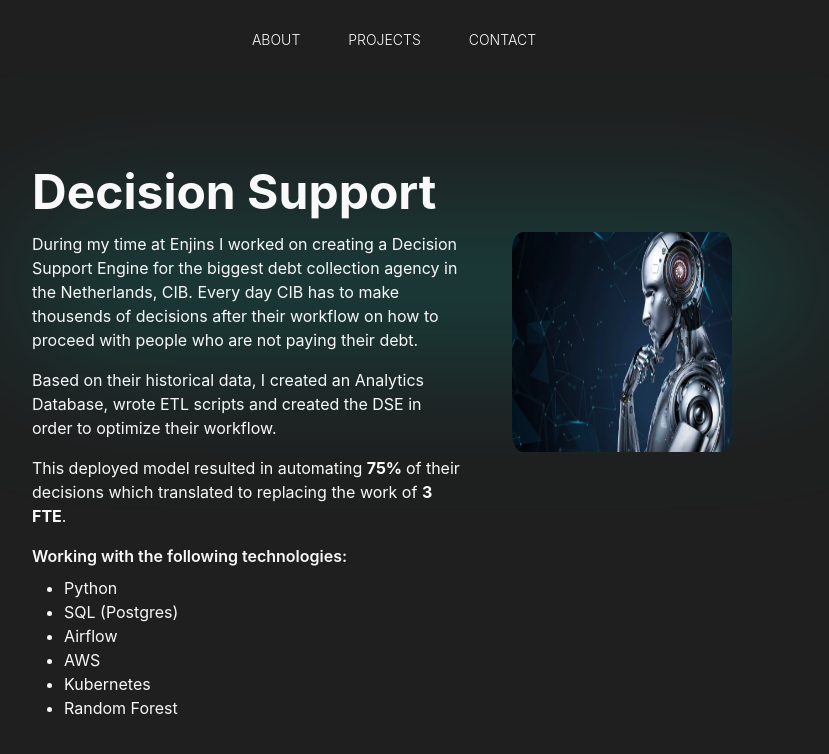
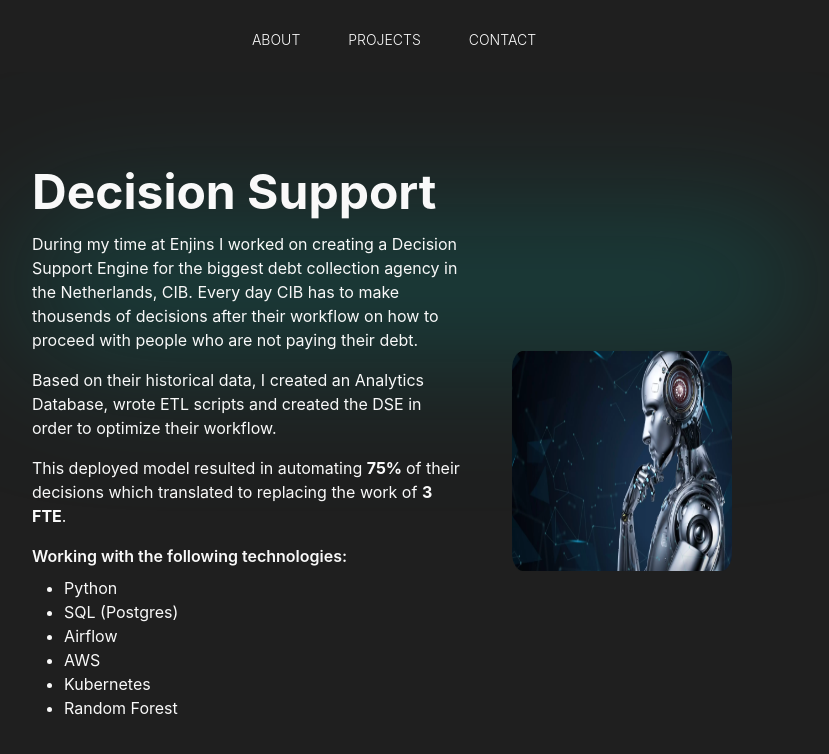
Before and after one commit to Yuvalpappie/portfolio-yuval, a Next.js app: page /projects/decision-support in a window 1280 px wide. Shown: the top 754 px of the page, without its empty margins (258-1087 px from the left). Built offline with nearby package versions, Linux system fonts and the light colour scheme.

Commit message:
projectpage fixes

```diff
--- a/pages/projects/decision-support.js
+++ b/pages/projects/decision-support.js
@@ -5,7 +5,7 @@ function DecisionSupport() {
     return (
         <>
             <div className="flex max-w-[400px] md:max-w-[700px] mx-auto mb-16 mt-24">
-                <div className='relative z-20  flex flex-col lg:flex lg:flex-row  space-x-6 md:space-x-12 '>
+                <div className='relative z-20 items-center  flex flex-col lg:flex lg:flex-row  space-x-6 md:space-x-12 '>
                     <div className='w-[70%]'>
                         <h1 className='text-2xl md:text-5xl font-bold mb-4'>Decision Support</h1>
                         <p className='mb-4 '>
@@ -35,7 +35,7 @@ function DecisionSupport() {
 
                     </div>
 
-                    <div className=' md:space-y-4 mt-16'>
+                    <div className=' md:space-y-4 mt-8'>
                         <Image src="/DSE.png" width={250} height={250} className='' alt='Decision Support' />
                     </div>
 
--- a/pages/projects/matching-engine.js
+++ b/pages/projects/matching-engine.js
@@ -7,7 +7,7 @@ function matchingEnigne() {
     return (
         <>
             <div className="flex max-w-[400px] md:max-w-[700px] mx-auto mb-16 mt-24">
-                <div className='relative z-20  flex flex-col lg:flex lg:flex-row  space-x-6 md:space-x-12 '>
+                <div className='relative z-20 items-center  flex flex-col lg:flex lg:flex-row  space-x-6 md:space-x-12 '>
                     <div className='w-[70%]'>
                         <h1 className='text-2xl md:text-5xl font-bold mb-4'>Matching Engine</h1>
                         <p className='mb-4 '>
@@ -38,7 +38,7 @@ function matchingEnigne() {
 
                     </div>
 
-                    <div className=' md:space-y-4 mt-16'>
+                    <div className=' md:space-y-4 mt-8'>
                         <Image src="/MEE.png" width={250} height={250} className='' />
                     </div>
 
--- a/pages/projects/ownboard.js
+++ b/pages/projects/ownboard.js
@@ -6,7 +6,7 @@ function Ownboard() {
         <>
             <div className="flex max-w-[400px] md:max-w-[700px] mx-auto mb-16 mt-24">
                 <div className='relative z-20 items-center  flex flex-col lg:flex lg:flex-row  space-x-6 md:space-x-12 '>
-                    <div className='w-[80%]'>
+                    <div className='w-[70%]'>
                         <h1 className='text-2xl md:text-5xl font-bold mb-4'>Ownboard</h1>
                         <p className='mb-4 '>
                             Developed the first version of a MVP for a HR tech startup focussing on employee onboarding software. Ownboard solves the problem of creating, maintaning and monitoring onboarding processes.
@@ -26,7 +26,7 @@ function Ownboard() {
 
                     </div>
 
-                    <div className=' md:space-y-4'>
+                    <div className=' md:space-y-4 mt-8'>
                         <Image src="/card.png" width={220} height={300} className='rounded-lg' alt='Ownboard' />
                     </div>
 
--- a/pages/projects/snibble.js
+++ b/pages/projects/snibble.js
@@ -30,7 +30,7 @@ function Snibble() {
 
                     </div>
 
-                    <div className=' md:space-y-4 mt-4'>
+                    <div className=' md:space-y-4 mt-8'>
                         <Image src="/home2.png" width={190} height={400} className='' alt='Snibble' />
                     </div>
 
```
